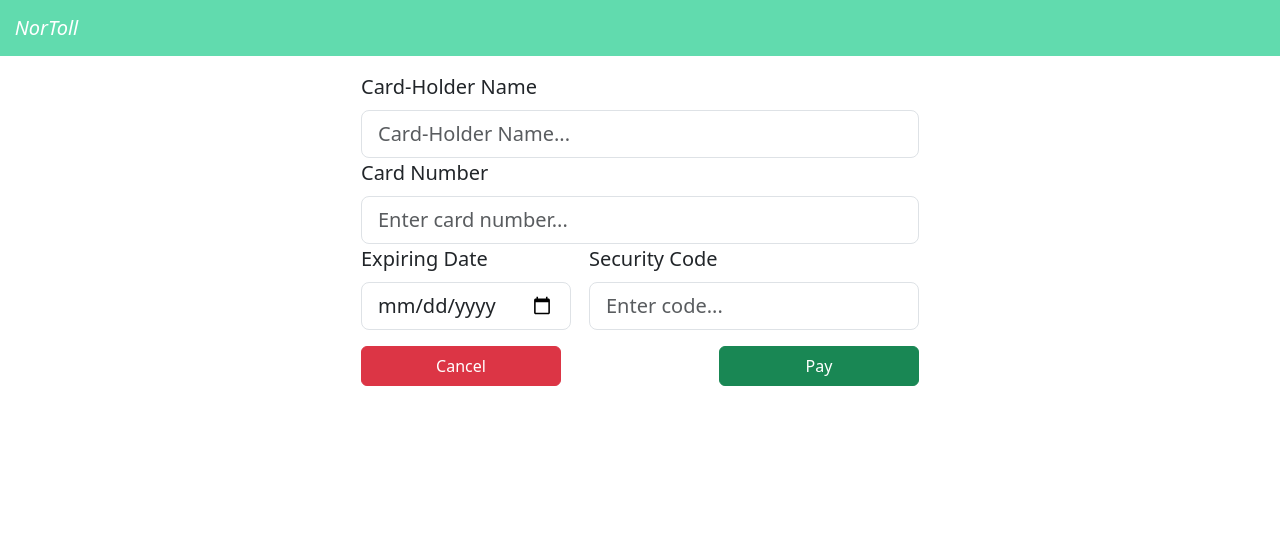
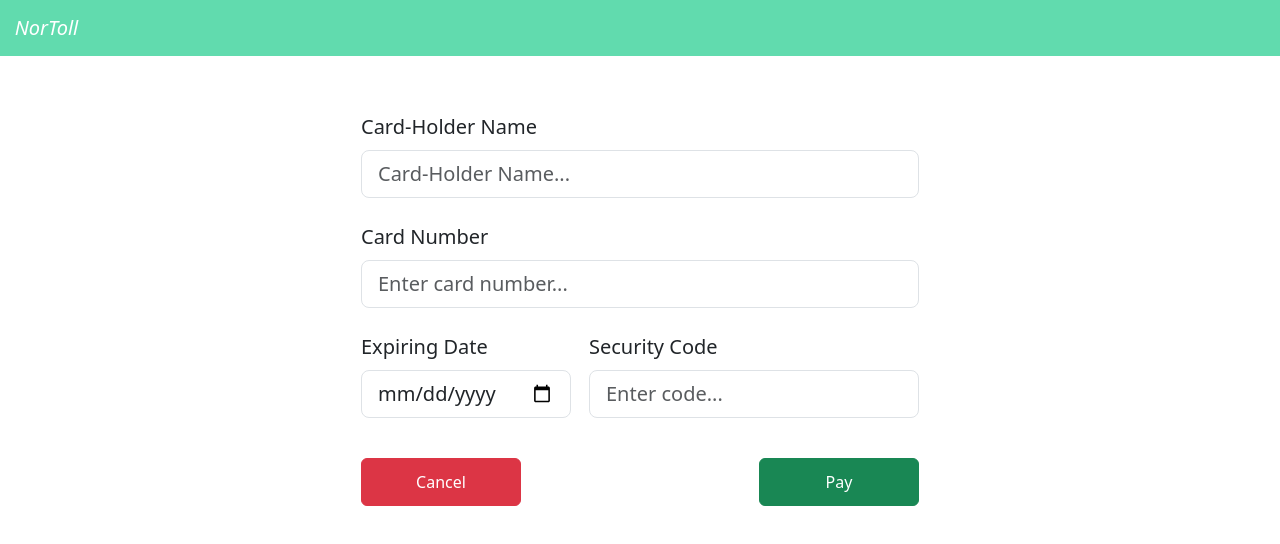
Before and after one commit to ConorGrocock/CSSDProject, a React (Create React App) app in the folder web/: page /payment in a window 1280 px wide. Shown: the top 544 px of the page. Built offline with nearby package versions, Linux system fonts and the light colour scheme.

Commit message:
UI Changes

```diff
--- a/web/src/pages/ConfirmationPage/ConfirmationPage.tsx
+++ b/web/src/pages/ConfirmationPage/ConfirmationPage.tsx
@@ -15,8 +15,8 @@ const ConfirmationPage = () => {
                     <p style={{fontSize:34, textAlign: "center"}}>You will soon receive an email with payment confirmation details. Thank you</p>
                 </div>
             </div>
-            <div className="d-flex justify-content-between">
-                <button className="btn btn-info" style={{color: "white"}}>Back</button>
+            <div className="d-flex justify-content-between pt-5">
+                <button className="btn btn-info" style={{color: "white", width: "5em", height: "3em"}}>Back</button>
                 <h4><i>The Nordic Department of Transport</i></h4>
             </div>
         </div>
--- a/web/src/pages/Payment/PaymentPage.tsx
+++ b/web/src/pages/Payment/PaymentPage.tsx
@@ -12,15 +12,15 @@ const PaymentPage = () => {
     }
 
     return(
-        <div className="d-flex justify-content-center">
+        <div className="d-flex justify-content-center pt-3">
             <div className="w-50">
                 <Form onSubmit={handlePayment}>
                     <Form.Group className="mb-3">
-                        <Form.Label style={{fontSize: 20}}>Card-Holder Name</Form.Label>
+                        <Form.Label className="pt-4" style={{fontSize: 20}}>Card-Holder Name</Form.Label>
                         <Form.Control size="lg" type="string" name="name" placeholder="Card-Holder Name..." required/>
-                        <Form.Label style={{fontSize: 20}}>Card Number</Form.Label>
+                        <Form.Label className="pt-4" style={{fontSize: 20}}>Card Number</Form.Label>
                         <Form.Control size="lg" type="number" name="cardNumber" placeholder="Enter card number..." required/>
-                        <div className="d-flex justify-content-between">
+                        <div className="d-flex justify-content-between pt-4">
                             <div>
                                 <Form.Label style={{fontSize: 20}}>Expiring Date</Form.Label>
                                 <Form.Control size="lg" type="date" name="date" placeholder="Enter date..." required/>
@@ -31,11 +31,11 @@ const PaymentPage = () => {
                             </div>
                         </div>
                     </Form.Group>
-                    <div className="d-flex justify-content-between">
-                    <Button style={{width: 200, height: 40}} variant="danger" type="submit">
+                    <div className="d-flex justify-content-between pt-4">
+                    <Button style={{width: "10em", height: "3em"}} variant="danger" type="submit">
                         Cancel
                     </Button>
-                    <Button style={{width: 200, height: 40}} variant="success" type="submit">
+                    <Button style={{width: "10em", height: "3em"}} variant="success" type="submit">
                         Pay
                     </Button>
                     </div>
```
